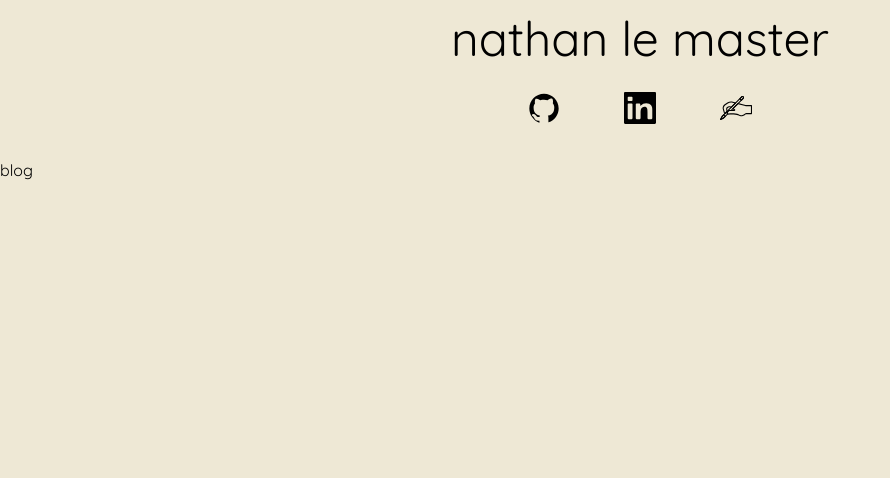
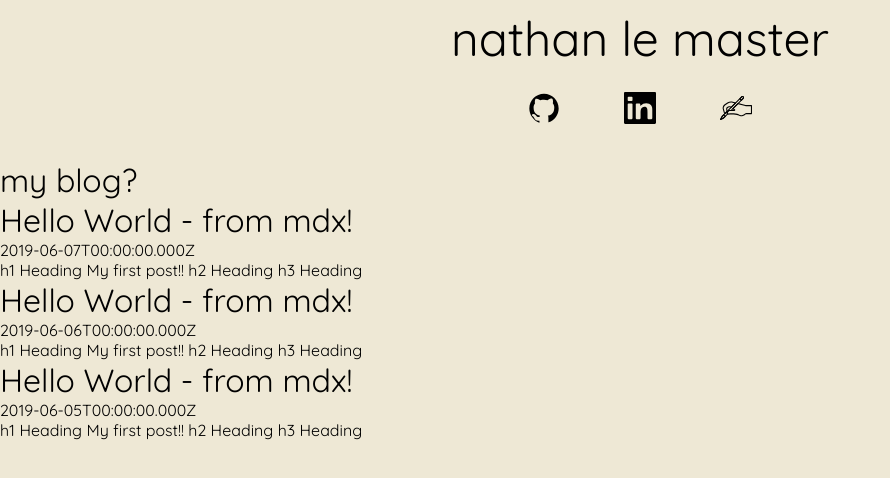
Before and after one commit to nevvada/nlemast, a Gatsby site: page /blog in a window 1280 px wide. Shown: the whole page, without its empty margins (0-890 px from the left). Built offline with nearby package versions, Linux system fonts and the light colour scheme; Gatsby itself is replaced by a stand-in of ours.

Commit message:
Create renderPosts function to iterate over queried data and create Links

```diff
--- a/src/pages/blog.tsx
+++ b/src/pages/blog.tsx
@@ -1,13 +1,51 @@
 import React from 'react';
+import { Link, graphql } from 'gatsby';
 
 import Layout from '../components/Layout/Layout';
 
-const Blog = () => {
-	return (
-		<Layout>
-			blog
-		</Layout>
-	)
+const renderPosts = (data) => {
+    return data.allMdx.nodes.map((node) => {
+        const { id, excerpt, fields, frontmatter } = node;
+
+        return (
+            <div key={id}>
+                <Link to={fields.slug}>
+                    <h1>{frontmatter.title}</h1>
+                    <p>{frontmatter.date}</p>
+                    <p>{excerpt}</p>
+                </Link>
+            </div>
+        );
+    });
 };
 
+const Blog = ({ data }) => {
+    return (
+        <>
+            <Layout>
+				<h1>my blog?</h1>
+				{renderPosts(data)}
+            </Layout>
+        </>
+    );
+};
+
+export const query = graphql`
+    query SITE_INDEX_QUERY {
+        allMdx(sort: { fields: [frontmatter___date], order: DESC }) {
+            nodes {
+                id
+				excerpt(pruneLength: 200)
+				fields {
+					slug
+				}
+				frontmatter {
+					date
+					title
+				}
+			}
+        }
+    }
+`;
+
 export default Blog;
```
